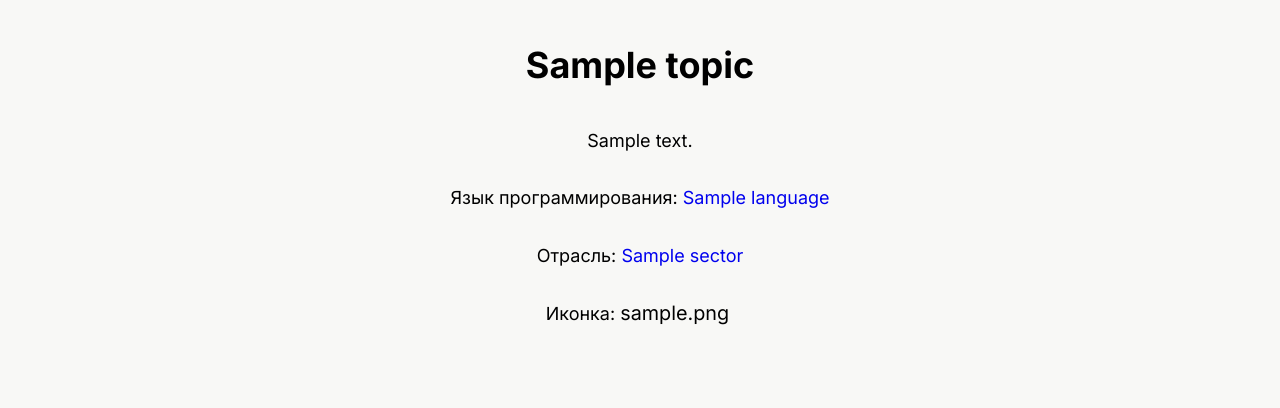
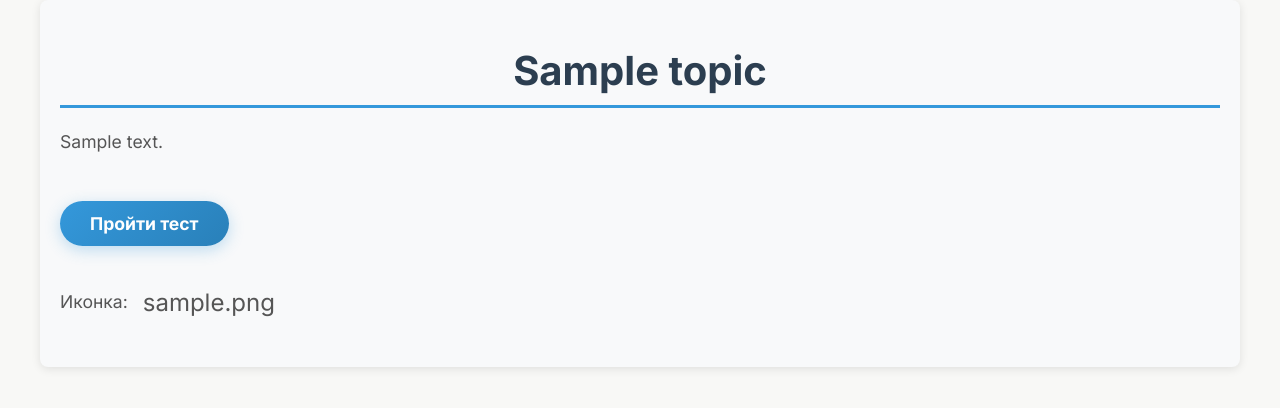
Before and after one commit to keshakremov23/bz, a Django app: a page that uses bz/bazaznaniy/templates/bazaznaniy/layout.html in a window 1280 px wide; the page is wider, and only the part inside the window is pictured. Shown: the part 78-486 px from the top of that part. Run offline with Django 5.2, Linux system fonts and the light colour scheme; tables that the repository leaves empty hold one stand-in row (values such as "Sample post"); some web fonts are replaced.

Commit message:
логика 100%

```diff
--- a/bz/bazaznaniy/models.py
+++ b/bz/bazaznaniy/models.py
@@ -135,6 +135,7 @@ class UserProgress(models.Model):
                              related_name='user_progress', verbose_name='Тема')
     is_completed = models.BooleanField('Завершена', default=False)
     score = models.IntegerField('Набрано баллов', default=0)
+    total_points = models.IntegerField(default=0)
     max_score = models.IntegerField('Максимум баллов', default=0)
     attempts = models.IntegerField('Количество попыток', default=0)
     completed_at = models.DateTimeField('Дата завершения', null=True, blank=True)
--- a/bz/bazaznaniy/static/bazaznaniy/css/style.css
+++ b/bz/bazaznaniy/static/bazaznaniy/css/style.css
@@ -312,7 +312,7 @@ body {
 }
 .line {
     border-bottom: 1px solid #000000;
-    margin: 134px 0 0 49px;
+    margin: 140px 0 0 49px;
     width: 347px;
     position: absolute;
     pointer-events: none;
@@ -580,3 +580,61 @@ body {
 .back-button:hover {
     background-color: #555;
 }
+.topic-content {
+    max-width: 1200px;
+    margin: 0 auto;
+    padding: 20px;
+    background-color: #f8f9fa;
+    border-radius: 8px;
+    box-shadow: 0 2px 10px rgba(0, 0, 0, 0.1);
+}
+
+.topic-content h1 {
+    color: #2c3e50;
+    font-size: 2.5rem;
+    margin-bottom: 20px;
+    text-align: center;
+    border-bottom: 3px solid #3498db;
+    padding-bottom: 10px;
+}
+
+.topic-content p {
+    color: #555;
+    font-size: 1.1rem;
+    line-height: 1.6;
+    margin-bottom: 25px;
+    text-align: justify;
+}
+
+.test-button {
+    display: inline-block;
+    background: linear-gradient(135deg, #3498db, #2980b9);
+    color: white;
+    padding: 12px 30px;
+    text-decoration: none;
+    border-radius: 25px;
+    font-weight: bold;
+    font-size: 1.1rem;
+    transition: all 0.3s ease;
+    box-shadow: 0 4px 15px rgba(52, 152, 219, 0.3);
+    margin: 20px 0;
+    border: none;
+    cursor: pointer;
+}
+
+.test-button:hover {
+    background: linear-gradient(135deg, #2980b9, #3498db);
+    transform: translateY(-2px);
+    box-shadow: 0 6px 20px rgba(52, 152, 219, 0.4);
+}
+
+.test-button:active {
+    transform: translateY(0);
+}
+
+.topic-icon {
+    display: inline-block;
+    font-size: 1.5rem;
+    margin-left: 10px;
+    vertical-align: middle;
+}
--- a/bz/bazaznaniy/templates/bazaznaniy/index.html
+++ b/bz/bazaznaniy/templates/bazaznaniy/index.html
@@ -1,3 +1,4 @@
+<!--Главная страница-->
 {% extends 'bazaznaniy/layout.html' %}
 {% load static %}
 
--- a/bz/bazaznaniy/templates/bazaznaniy/lang_detail.html
+++ b/bz/bazaznaniy/templates/bazaznaniy/lang_detail.html
@@ -1,3 +1,4 @@
+<!--Выбор темы-->
 {% extends 'bazaznaniy/layout.html' %}
 {% load static %}
 
--- a/bz/bazaznaniy/templates/bazaznaniy/layout.html
+++ b/bz/bazaznaniy/templates/bazaznaniy/layout.html
@@ -1,3 +1,4 @@
+<!--Шаблон-->
 {% load static %}
 <!DOCTYPE html>
 <html lang="ru">
--- a/bz/bazaznaniy/templates/bazaznaniy/logged_out.html
+++ b/bz/bazaznaniy/templates/bazaznaniy/logged_out.html
@@ -1,3 +1,4 @@
+<!--Logout-->
 {% extends 'bazaznaniy/layout.html' %}
 {% load static %}
 
--- a/bz/bazaznaniy/templates/bazaznaniy/sector_detail.html
+++ b/bz/bazaznaniy/templates/bazaznaniy/sector_detail.html
@@ -1,3 +1,4 @@
+<!--Язык-->
 {% extends 'bazaznaniy/layout.html' %}
 {% load static %}
 
--- a/bz/bazaznaniy/templates/bazaznaniy/test_result.html
+++ b/bz/bazaznaniy/templates/bazaznaniy/test_result.html
@@ -1,3 +1,4 @@
+<!--Результат теста-->
 {% extends 'bazaznaniy/layout.html' %}
 {% load static %}
 
--- a/bz/bazaznaniy/templates/bazaznaniy/topic_detail.html
+++ b/bz/bazaznaniy/templates/bazaznaniy/topic_detail.html
@@ -1,3 +1,4 @@
+<!--Тема-->
 {% extends 'bazaznaniy/layout.html' %}
 {% load static %}
 
@@ -6,11 +7,10 @@
 {% endblock %}
 
 {% block content %}
-<div class="content">
+<div class="topic-content">
     <h1>{{ topic.name }}</h1>
     <p>{{ topic.description|default:"Описание отсутствует" }}</p>
-    <p>Язык программирования: <a href="{% url 'lang_detail' sector_slug=topic.lang.sector.slug lang_slug=topic.lang.slug %}">{{ topic.lang }}</a></p>
-    <p>Отрасль: <a href="{% url 'sector_detail' slug=topic.lang.sector.slug %}">{{ topic.lang.sector.name }}</a></p>
+    <a href="{% url 'topic_test' sector_slug=topic.lang.sector.slug lang_slug=topic.lang.slug topic_slug=topic.slug %}" class="test-button">Пройти тест</a>
     {% if topic.icon %}
     <p>Иконка: <span class="topic-icon">{{ topic.icon }}</span></p>
     {% endif %}
--- a/bz/bazaznaniy/templates/bazaznaniy/topic_test.html
+++ b/bz/bazaznaniy/templates/bazaznaniy/topic_test.html
@@ -1,3 +1,4 @@
+<!--Тест-->
 {% extends 'bazaznaniy/layout.html' %}
 {% load static %}
 
--- a/bz/mysite/settings.py
+++ b/bz/mysite/settings.py
@@ -96,7 +96,7 @@ AUTH_PASSWORD_VALIDATORS = [
 # Internationalization
 # https://docs.djangoproject.com/en/5.2/topics/i18n/
 
-LANGUAGE_CODE = 'en-us'
+LANGUAGE_CODE = 'ru'
 
 TIME_ZONE = 'UTC'
 
@@ -117,3 +117,6 @@ STATICFILES_DIRS = [
 
 DEFAULT_AUTO_FIELD = 'django.db.models.BigAutoField'
 LOGOUT_REDIRECT_URL = 'home'
+LOGIN_REDIRECT_URL = '/profile/'
+LOGOUT_REDIRECT_URL = '/'
+LOGIN_URL = '/accounts/login/'
--- a/bz/mysite/urls.py
+++ b/bz/mysite/urls.py
@@ -1,9 +1,11 @@
 from django.contrib import admin
 from django.urls import path, include
+from django.contrib.auth import views as auth_views
 from bazaznaniy import views
 
 urlpatterns = [
     path('admin/', admin.site.urls),
     path('accounts/logout/', views.custom_logout, name='custom_logout'),
+    path('accounts/login/', auth_views.LoginView.as_view(template_name='registration/login.html'), name='login'),
     path('', include('bazaznaniy.urls')),
 ]
```
Also changed, not shown: bz/bazaznaniy/templates/bazaznaniy/profile.html (+37 -13 lines), bz/bazaznaniy/templates/bazaznaniy/register.html (added, +46 -0 lines), bz/bazaznaniy/templates/registration/login.html (added, +40 -0 lines), bz/bazaznaniy/migrations/0002_userprogress_total_points.py (added).
